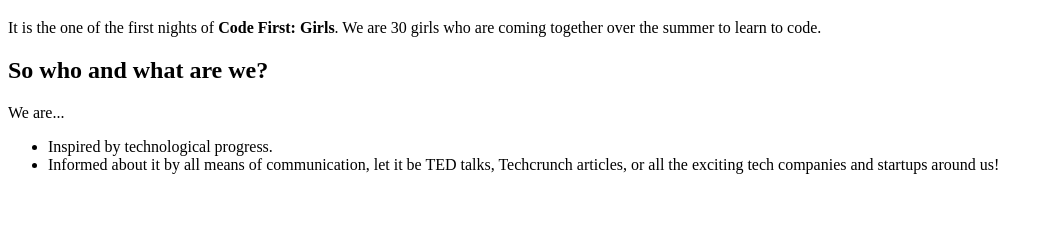
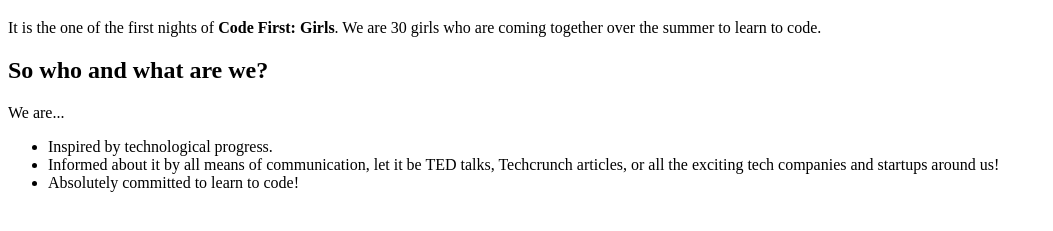
Before and after one commit to jutta-frieden/cfg_first_site, a plain HTML site: page index.html in a window 1280 px wide. Shown: the part 61-292 px from the top of the page, without its empty margins (0-1053 px from the left). Drawn offline with Linux system fonts and the light colour scheme.

Commit message:
second change

```diff
--- a/index.html
+++ b/index.html
@@ -7,5 +7,6 @@ We are...
 <ul>
 	<li>Inspired by technological progress.
 	<li>Informed about it by all means of communication, let it be TED talks, Techcrunch articles, or all the exciting tech companies and startups around us!
+	<li> Absolutely committed to learn to code!
 </ul>
 </html>
```
